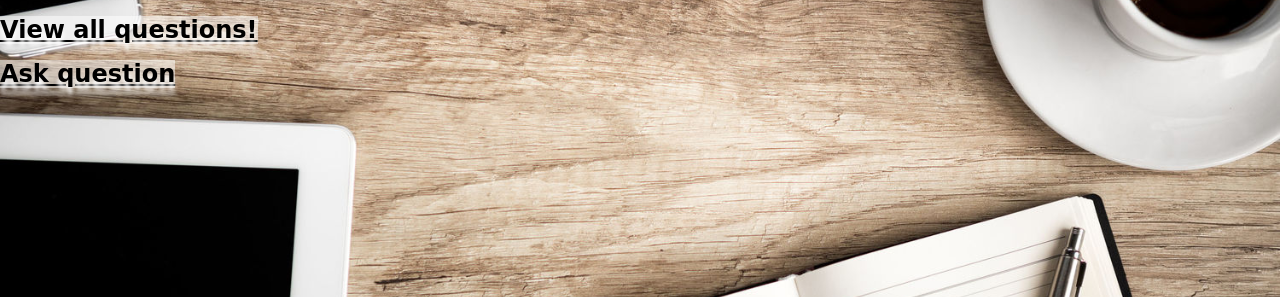
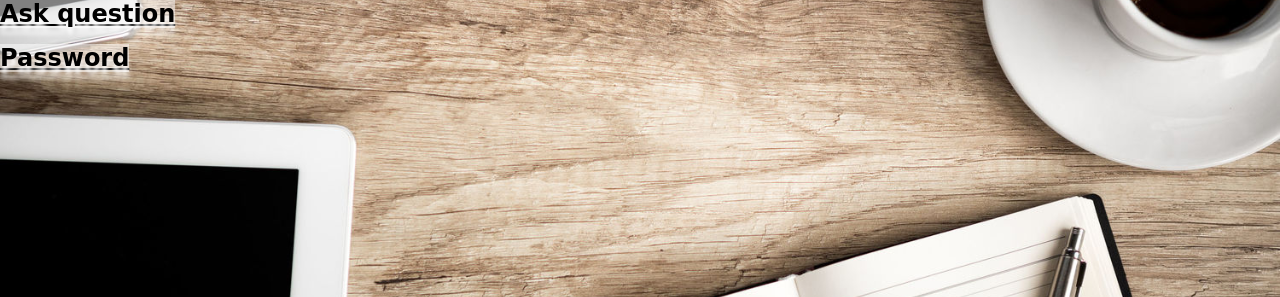
Before and after one commit to csAndras98/askmate, a Flask app: template templates/index.html in a window 1280 px wide. Shown: the part 381-678 px from the top of the page. Run offline with Flask 2, Linux system fonts and the light colour scheme; the template is opened without the code that fills it, so the values that code supplies are empty.

Commit message:
registration page

```diff
--- a/templates/index.html
+++ b/templates/index.html
@@ -36,8 +36,9 @@
 </tbody> </div>
 
 </table>
-<p><a href="/list"> View all questions! </a></p>
 <a href ='add-question'>Ask question</a>
+<p></p>
+<a href ='registrator'>Password</a>
 
 </body>
 </html>
```
